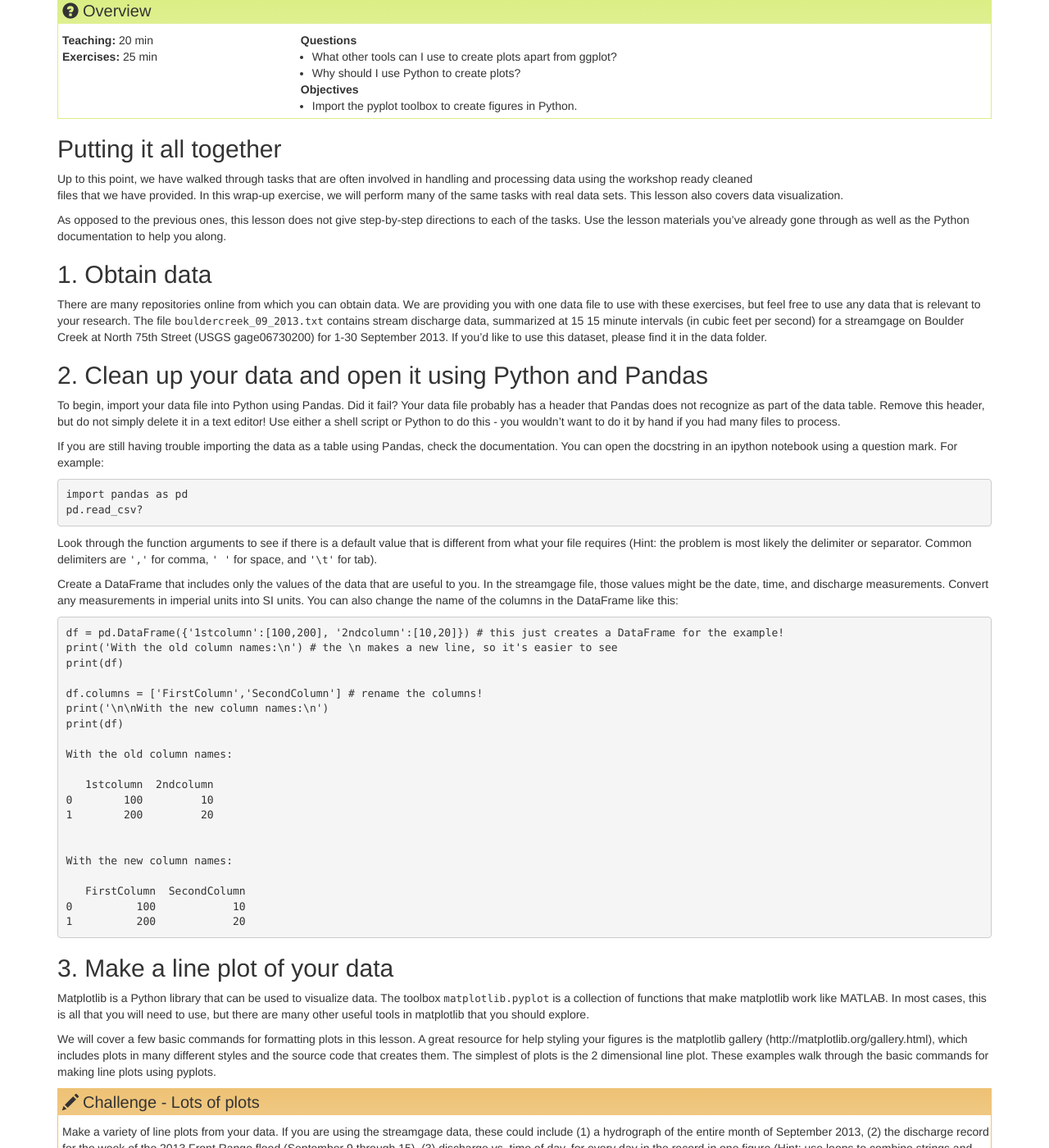
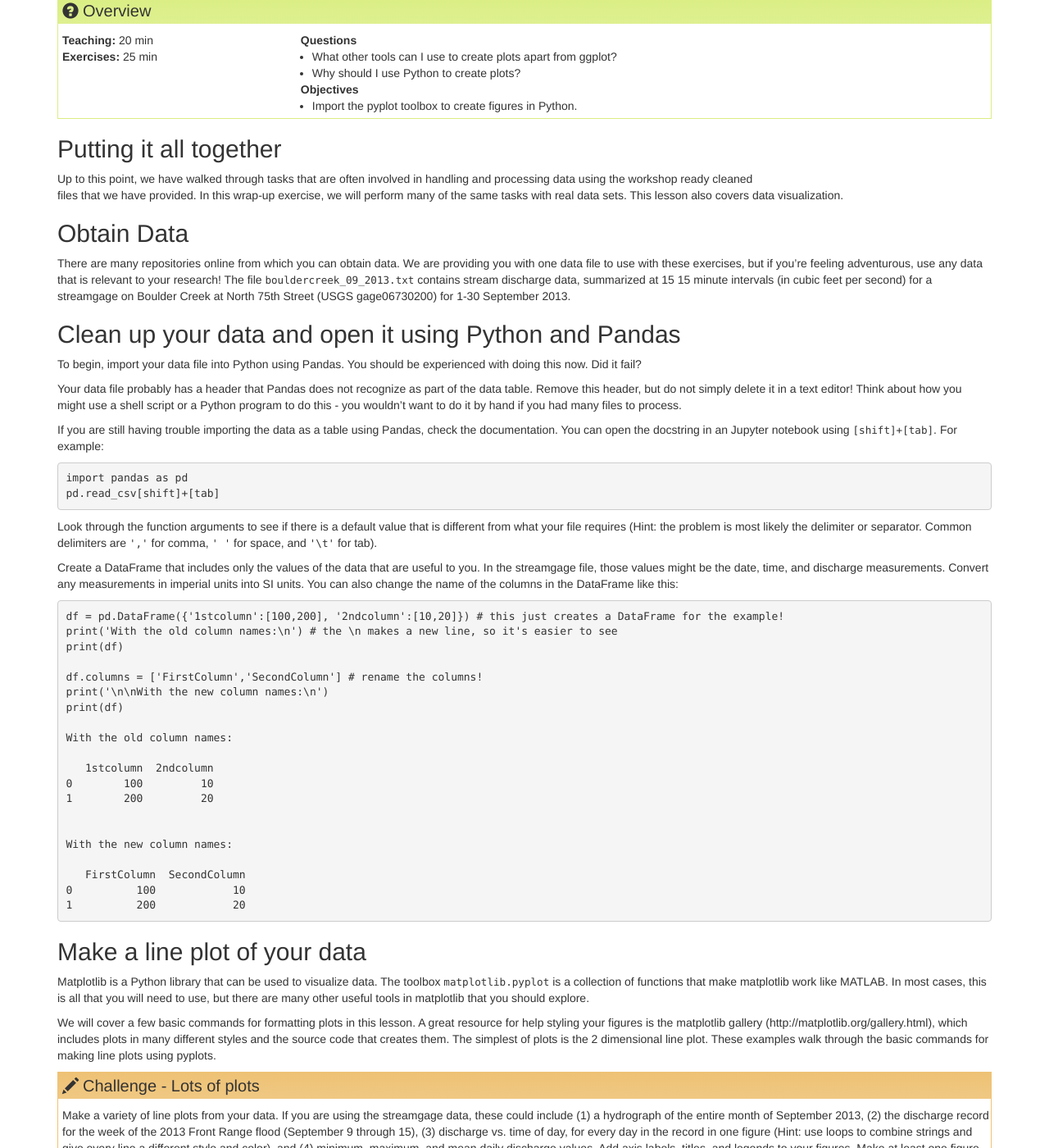
Before and after one commit to ornl-training/python-gis, a Jekyll site: the page built from _episodes/07-putting-it-all-together.md, in a window 1280 px wide and 1400 px high, scrolled down 192 px. Shown: the whole window at 82% size. Built offline with Jekyll 4.4.1, drawn with Linux system fonts in a browser that asks for light colours.

Commit message:
Signed-off-by: Greg Watson <g.watson@computer.org>

````diff
--- a/_episodes/07-putting-it-all-together.md
+++ b/_episodes/07-putting-it-all-together.md
@@ -6,7 +6,7 @@ questions:
  - " What other tools can I use to create plots apart from ggplot? "
  - " Why should I use Python to create plots?"
 objectives:
-    - Import the pyplot toolbox to create figures in Python.
+ - "Import the pyplot toolbox to create figures in Python."
 ---
 
 
@@ -18,35 +18,33 @@ files that we have provided. In this wrap-up exercise, we will perform
 many of the same tasks with real data sets. This lesson also covers data
 visualization.
 
-As opposed to the previous ones, this lesson does not give step-by-step
-directions to each of the tasks. Use the lesson materials you've already gone
-through as well as the Python documentation to help you along.
-
-## 1. Obtain data
+## Obtain Data
 
 There are many repositories online from which you can obtain data. We are
-providing you with one data file to use with these exercises, but feel free to
-use any data that is relevant to your research. The file
+providing you with one data file to use with these exercises, but if you're
+feeling adventurous, use any data that is relevant to your research! The file
 `bouldercreek_09_2013.txt` contains stream discharge data, summarized at 15
 15 minute intervals (in cubic feet per second) for a streamgage on Boulder
-Creek at North 75th Street (USGS gage06730200) for 1-30 September 2013. If you'd
-like to use this dataset, please find it in the data folder.
+Creek at North 75th Street (USGS gage06730200) for 1-30 September 2013.
 
-## 2. Clean up your data and open it using Python and Pandas
+## Clean up your data and open it using Python and Pandas
 
-To begin, import your data file into Python using Pandas. Did it fail? Your data
+To begin, import your data file into Python using Pandas. You should be
+experienced with doing this now. Did it fail?
+
+Your data
 file probably has a header that Pandas does not recognize as part of the data
-table. Remove this header, but do not simply delete it in a text editor! Use
-either a shell script or Python to do this - you wouldn't want to do it by hand
-if you had many files to process.
+table. Remove this header, but do not simply delete it in a text editor! Think
+about how you might use a shell script or a Python program to do this - you wouldn't
+want to do it by hand if you had many files to process.
 
 If you are still having trouble importing the data as a table using Pandas,
-check the documentation. You can open the docstring in an ipython notebook using
-a question mark. For example:
+check the documentation. You can open the docstring in an Jupyter notebook using
+`[shift]+[tab]`. For example:
 
 ```python
 import pandas as pd
-pd.read_csv?
+pd.read_csv[shift]+[tab]
 ```
 
 Look through the function arguments to see if there is a default value that is
@@ -82,7 +80,7 @@ With the new column names:
 1          200            20
 ```
 
-## 3. Make a line plot of your data
+## Make a line plot of your data
 
 Matplotlib is a Python library that can be used to visualize data. The
 toolbox `matplotlib.pyplot` is a collection of functions that make matplotlib
````
